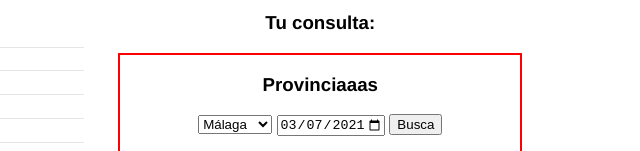
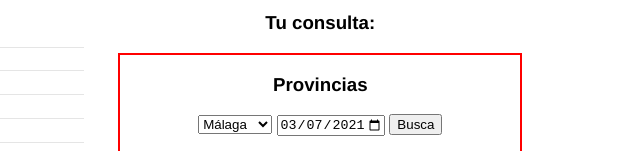
Before and after one commit to danigj86/covidapp, a plain HTML site: page index.html in a window 1280 px wide. Shown: the part 801-952 px from the top of the page, 637-1277 px from the left. Drawn offline with nearby package versions, Linux system fonts and the light colour scheme.

Commit message:
Update index.html

```diff
--- a/index.html
+++ b/index.html
@@ -28,7 +28,7 @@
             <h3>Tu consulta:</h3>
             <div id="cuadro">
 
-                <h3>Provinciaaas</h3>
+                <h3>Provincias</h3>
                 <select id="andalucia">
                     <option value="malaga">Málaga</option>
                     <option value="sevilla">Sevilla</option>
```
